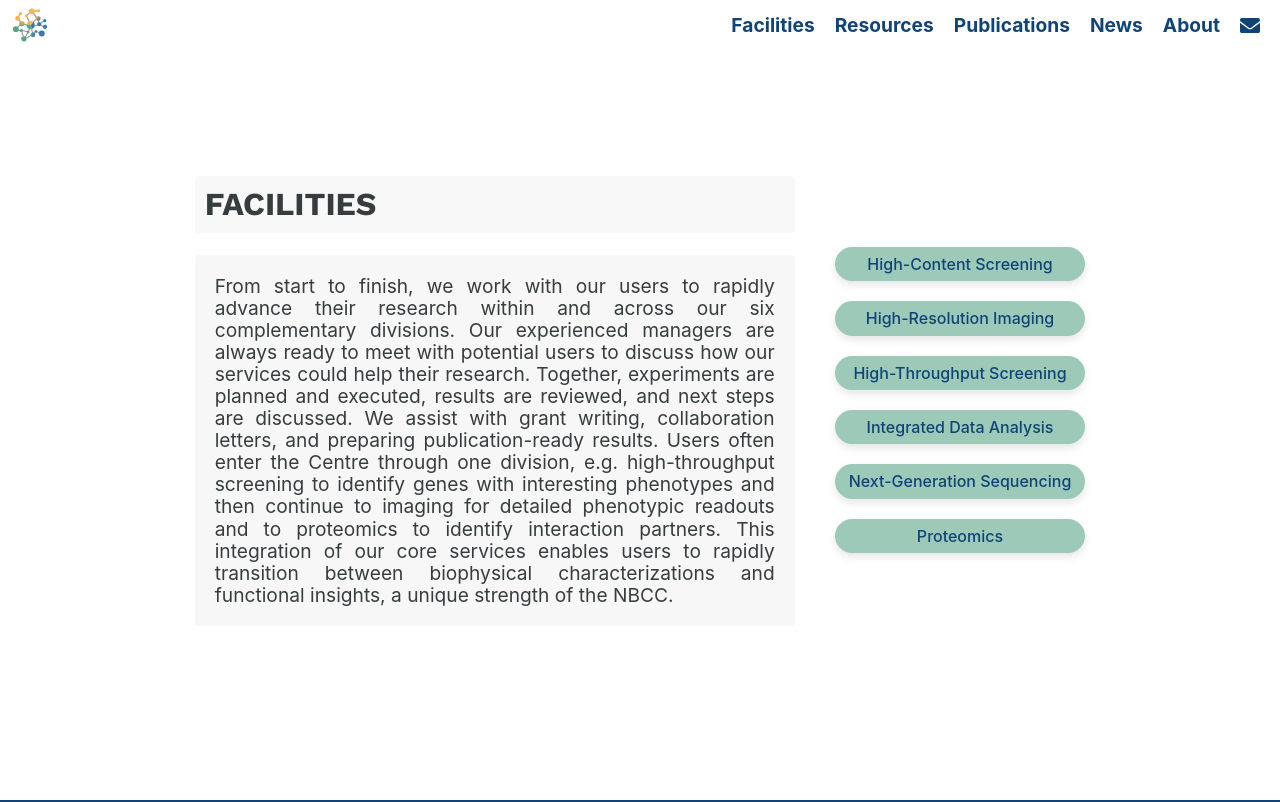
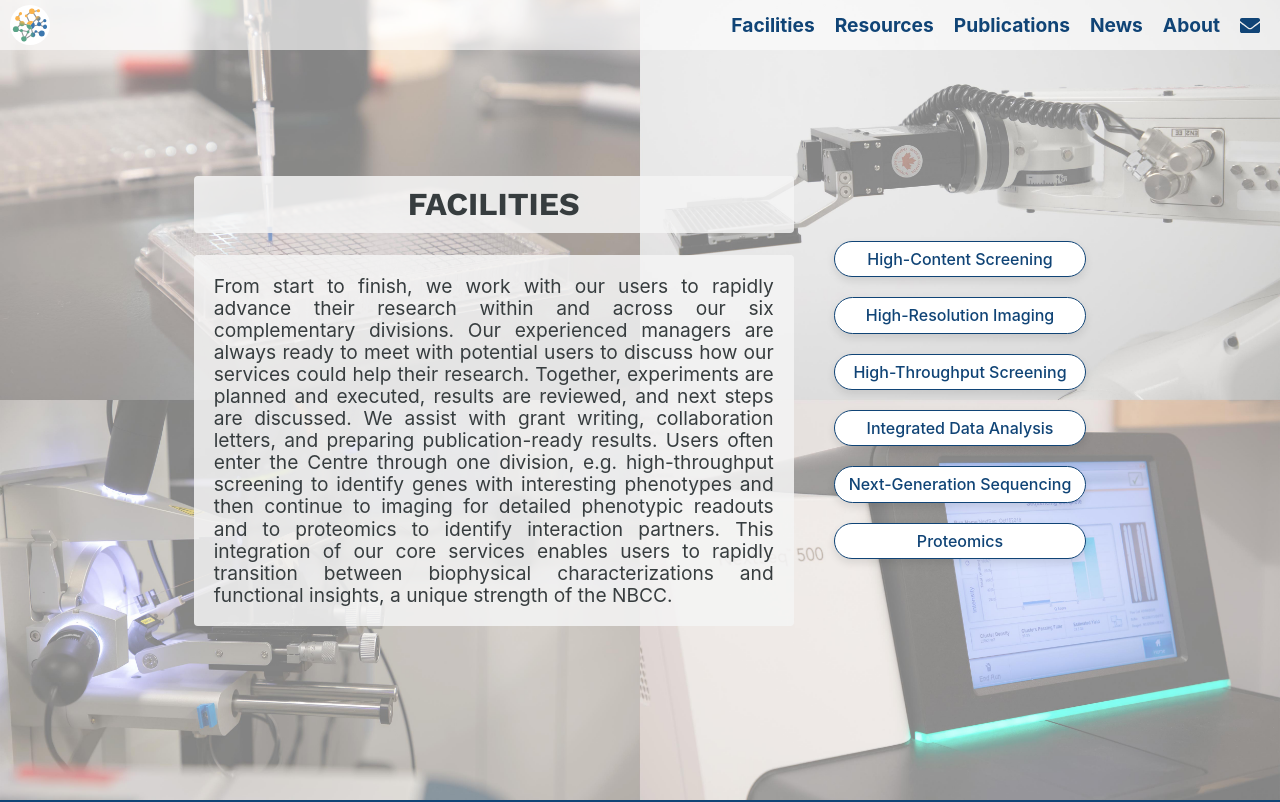
Before and after one commit to gingraslab/nbcc, a React (Create React App) app: page /facilities in a window 1280 px wide. Shown: the top 802 px of the page. Built offline with nearby package versions, Linux system fonts and the light colour scheme.

Commit message:
Add facilities landing image

```diff
--- a/src/facilities/facilities.css
+++ b/src/facilities/facilities.css
@@ -11,6 +11,7 @@
   max-width: 50%;
 }
 .facilities h1 {
+  text-align: center;
   text-transform: uppercase;
 }
 .facilities p {
@@ -97,17 +98,21 @@
   border-radius: 4px;
 }
 .facilities__main-about h1 {
-  background-color: rgba(245, 245, 245, 0.7);
+  background-color: rgba(245, 245, 245, 0.85);
   padding: 10px;
 }
 .facilities__main-about p {
-  background-color: rgba(245, 245, 245, 0.8);
+  background-color: rgba(245, 245, 245, 0.85);
   font-size: 1.2rem;
   max-width: 600px;
   padding: 20px;
   text-align: justify;
 }
 .facilities__main-landing {
+  background-image: url('./assets/facilities.jpg');
+  background-position: center center;
+  background-repeat: no-repeat;
+  background-size: cover;
 }
 .facilities__pricing {
   background: var(--color-secondary-1-1);
--- a/src/facilities/facilities__home.js
+++ b/src/facilities/facilities__home.js
@@ -25,22 +25,40 @@ const Home = () => (
       </p>
     </section>
     <div className="facilities__buttons">
-      <Link to="/facilities/high-content-screening">
+      <Link
+        to="/facilities/high-content-screening"
+        type="secondary"
+      >
         High-Content Screening
       </Link>
-      <Link to="/facilities/high-res-imaging">
+      <Link
+        to="/facilities/high-res-imaging"
+        type="secondary"
+      >
         High-Resolution Imaging
       </Link>
-      <Link to="/facilities/high-throughput-screening">
+      <Link
+        to="/facilities/high-throughput-screening"
+        type="secondary"
+      >
         High-Throughput Screening
       </Link>
-      <Link to="/facilities/data-analysis">
+      <Link
+        to="/facilities/data-analysis"
+        type="secondary"
+      >
         Integrated Data Analysis
       </Link>
-      <Link to="/facilities/next-gen-sequencing">
+      <Link
+        to="/facilities/next-gen-sequencing"
+        type="secondary"
+      >
         Next-Generation Sequencing
       </Link>
-      <Link to="/facilities/proteomics">
+      <Link
+        to="/facilities/proteomics"
+        type="secondary"
+      >
         Proteomics
       </Link>
     </div>
```
Also changed, not shown: src/facilities/assets/facilities.jpg (added).
